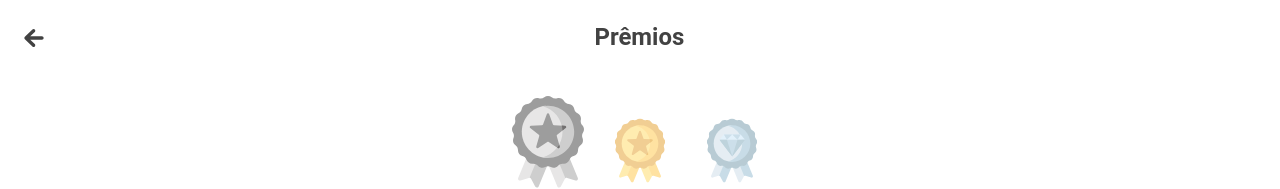
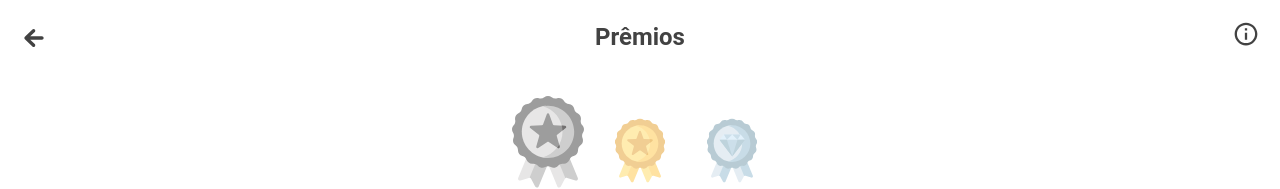
Before and after one commit to ldantas-s/megahack5-cardlumens, a React (Create React App) app: page /prices in a window 1280 px wide. Shown: the top 189 px of the page. Built offline with nearby package versions, Linux system fonts and the light colour scheme; the HTML template or start-up script is replaced by a standard one.

Commit message:
Refactor clean code

```diff
--- a/src/components/Header.tsx
+++ b/src/components/Header.tsx
@@ -1,11 +1,14 @@
 import React from 'react';
 
-import { IoMdArrowRoundBack } from 'react-icons/io';
-import { useHistory } from 'react-router-dom';
+import {
+  IoMdArrowRoundBack,
+  IoMdInformationCircleOutline,
+} from 'react-icons/io';
+import { Link, useHistory } from 'react-router-dom';
 import '../assets/css/compenents/header.css';
 
 interface HeaderInterface {
-  children: string;
+  children?: string;
 }
 
 function Header({ children }: HeaderInterface) {
@@ -15,7 +18,13 @@ function Header({ children }: HeaderInterface) {
     <header className="header">
       <IoMdArrowRoundBack size={28} onClick={() => history.goBack()} />
       <h2 className="title2">{children}</h2>
-      <div style={{ visibility: 'hidden' }}>sda</div>
+      {children ? (
+        <Link to="/guide">
+          <IoMdInformationCircleOutline size={28} />
+        </Link>
+      ) : (
+        <div style={{ visibility: 'hidden' }}>&nbps;</div>
+      )}
     </header>
   );
 }
--- a/src/components/TabPanel.tsx
+++ b/src/components/TabPanel.tsx
@@ -1,8 +1,4 @@
 import React from 'react';
-import { makeStyles, Theme } from '@material-ui/core/styles';
-import AppBar from '@material-ui/core/AppBar';
-import Tabs from '@material-ui/core/Tabs';
-import Tab from '@material-ui/core/Tab';
 import Typography from '@material-ui/core/Typography';
 import Box from '@material-ui/core/Box';
 
--- a/src/pages/CardCpfl.tsx
+++ b/src/pages/CardCpfl.tsx
@@ -1,4 +1,4 @@
-import React, { useState } from 'react';
+import React from 'react';
 import { Link } from 'react-router-dom';
 import { FaMobileAlt, FaWhatsapp } from 'react-icons/fa';
 import { MdLaptop } from 'react-icons/md';
@@ -8,10 +8,6 @@ import '../assets/css/pages/cardCpfl.css';
 import MonthsChart from '../components/MonthsChart';
 
 function CardCpfl() {
-  const [infoClient] = useState({
-    months: [{ monthName: 'Mai' }],
-  });
-
   return (
     <section className="cardCpfl">
       <h1 className="title1 cardCpfl__title">QrLumens</h1>
```
